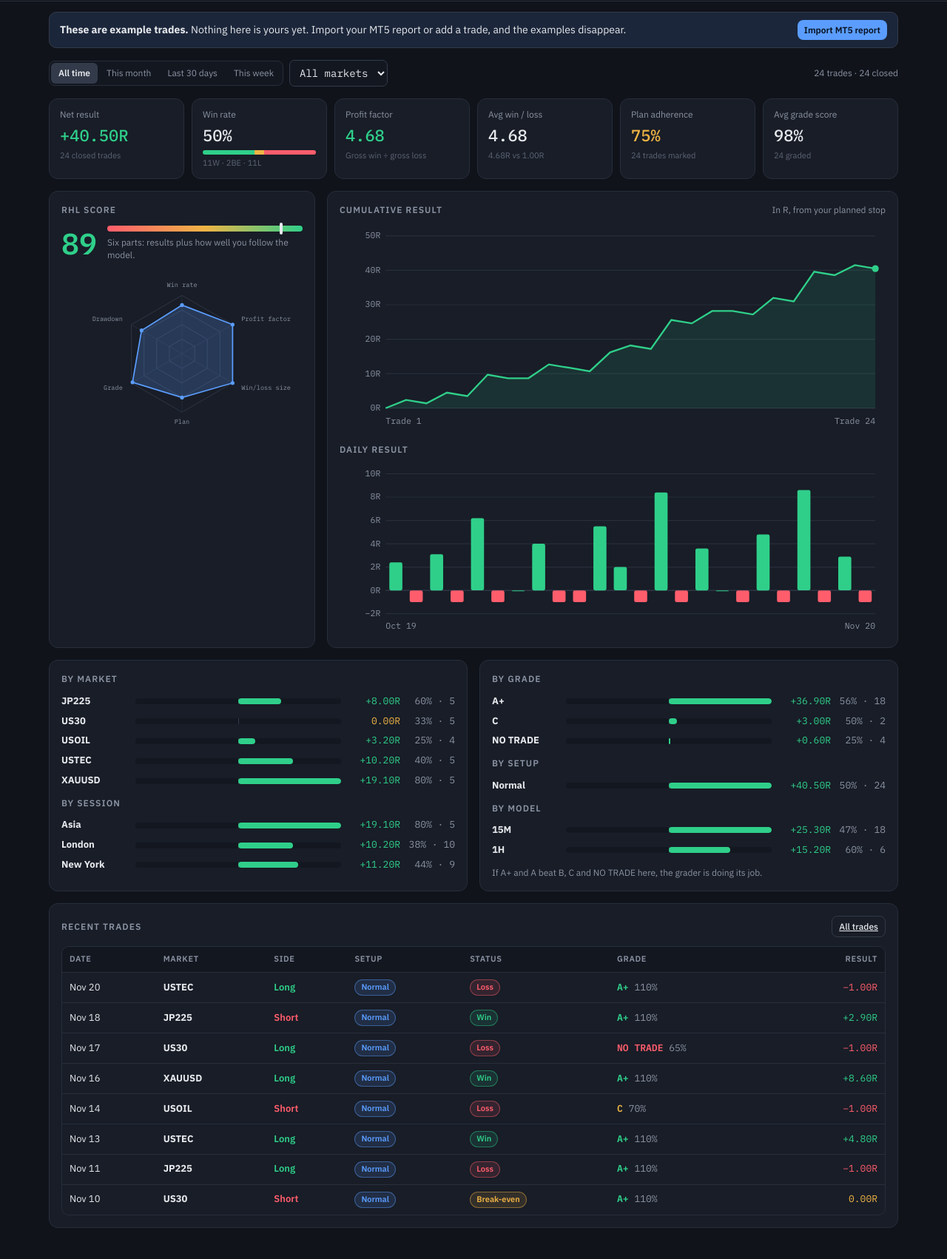
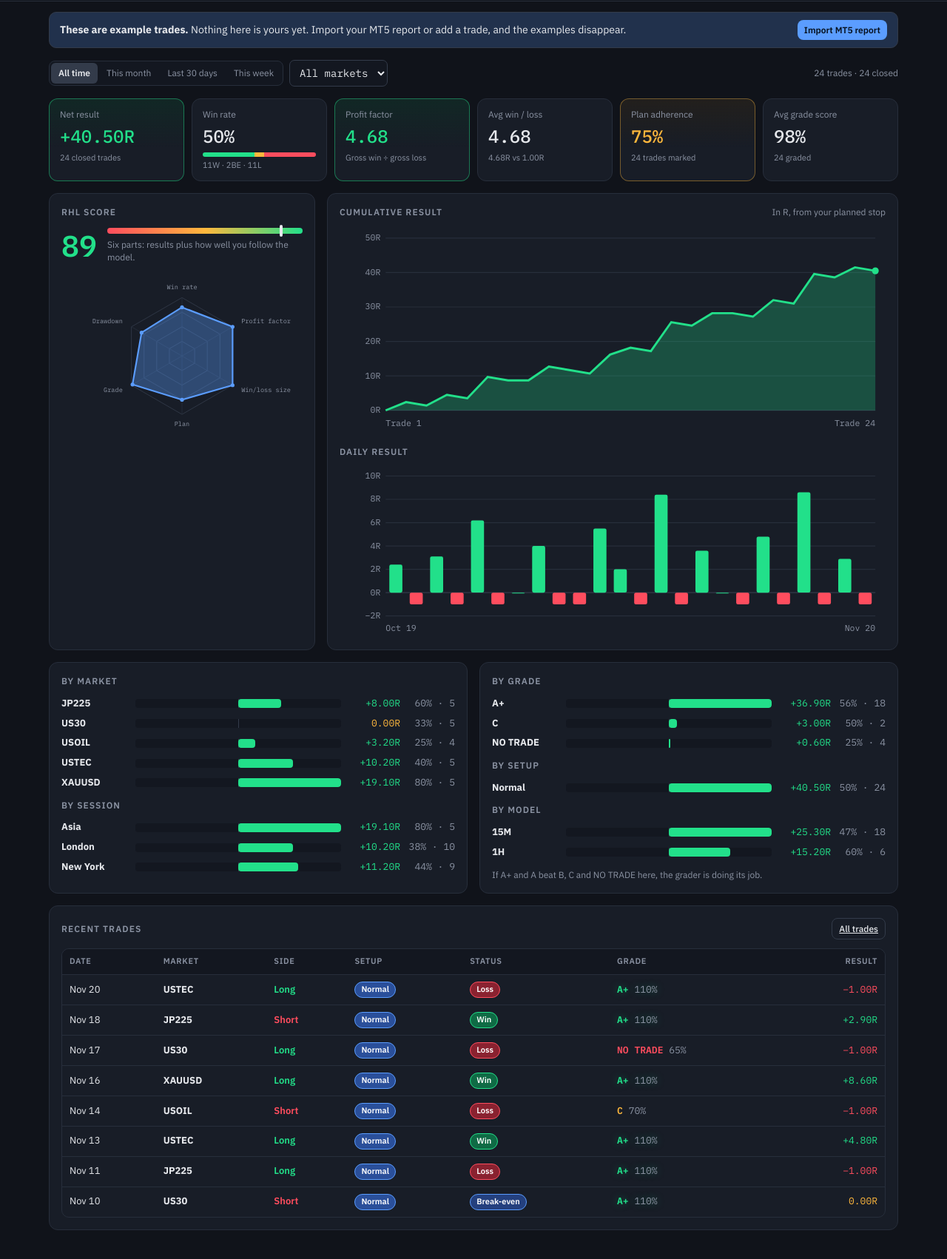
Before and after one commit to Rainford/rhl_fx-media, a plain HTML site: page journal/index.html in a window 1280 px wide. Shown: the part 100-1802 px from the top of the page at 74% size. Drawn offline with nearby package versions, Linux system fonts and the light colour scheme.

Commit message:
Brighter look across the app
Solid win/loss/break-even and setup tags, stronger KPI cards, brighter
charts and grade boxes.

Co-Authored-By: Claude Opus 5.5 <noreply@anthropic.com>
Claude-Session: https://claude.ai/code/session_014TsSr7arP6MbNT9dkjGDk4

```diff
--- a/journal/index.html
+++ b/journal/index.html
@@ -17,8 +17,8 @@
 :root{
   --bg:#10131a; --panel:#181d27; --inset:#131720; --line:#272e3b; --line2:#333b4a;
   --text:#e6e8ec; --mute:#8b93a3; --faint:#5d6576; --accent:#5b9dff;
-  --good:#2fcf8a; --bad:#ff5d6c; --warn:#f0b445; --gold:#ffc42e;
-  --good-bg:rgba(47,207,138,.12); --bad-bg:rgba(255,93,108,.12); --warn-bg:rgba(240,180,69,.12); --acc-bg:rgba(91,157,255,.14);
+  --good:#22e08a; --bad:#ff4d5e; --warn:#ffb83d; --gold:#ffc42e;
+  --good-bg:rgba(34,224,138,.2); --bad-bg:rgba(255,77,94,.2); --warn-bg:rgba(255,184,61,.2); --acc-bg:rgba(91,157,255,.22);
   --sans:"IBM Plex Sans",system-ui,-apple-system,"Segoe UI",sans-serif;
   --mono:"IBM Plex Mono",ui-monospace,Menlo,Consolas,monospace;
   color-scheme:dark;
@@ -80,8 +80,11 @@ label.f input,label.f select{width:100%}
 .kpis{display:grid;grid-template-columns:repeat(auto-fit,minmax(150px,1fr));gap:10px}
 .kpi{background:var(--panel);border:1px solid var(--line);border-radius:12px;padding:12px 14px;display:flex;flex-direction:column;gap:4px;min-width:0}
 .kpi span{font-size:12px;color:var(--mute)}
-.kpi b{font-family:var(--mono);font-size:22px;font-weight:500;font-variant-numeric:tabular-nums}
-.kpi small{font-size:11px;color:var(--faint)}
+.kpi b{font-family:var(--mono);font-size:24px;font-weight:500;font-variant-numeric:tabular-nums}
+.kpi small{font-size:11px;color:var(--mute)}
+.kpi:has(b.g){border-color:rgba(34,224,138,.45);background:linear-gradient(180deg,rgba(34,224,138,.10),var(--panel) 60%)}
+.kpi:has(b.b){border-color:rgba(255,77,94,.45);background:linear-gradient(180deg,rgba(255,77,94,.10),var(--panel) 60%)}
+.kpi:has(b.w){border-color:rgba(255,184,61,.4);background:linear-gradient(180deg,rgba(255,184,61,.08),var(--panel) 60%)}
 .bar2{display:flex;height:6px;border-radius:3px;overflow:hidden;background:var(--inset)}
 .bar2 i{display:block;height:100%}
 
@@ -107,20 +110,20 @@ td.r,th.r{text-align:right}
 tbody tr.click{cursor:pointer}
 tbody tr.click:hover td{background:rgba(255,255,255,.025)}
 .pill{display:inline-block;font-size:11px;font-weight:600;border-radius:99px;padding:2px 8px;border:1px solid var(--line2);color:var(--mute);font-family:var(--sans)}
-.pill.win{color:var(--good);border-color:rgba(47,207,138,.45);background:var(--good-bg)}
-.pill.loss{color:var(--bad);border-color:rgba(255,93,108,.45);background:var(--bad-bg)}
-.pill.be{color:var(--warn);border-color:rgba(240,180,69,.45);background:var(--warn-bg)}
-.pill.open{color:var(--accent);border-color:rgba(91,157,255,.45)}
+.pill.win{color:#fff;border-color:#22e08a;background:#0f6b45}
+.pill.loss{color:#fff;border-color:#ff4d5e;background:#8a2230}
+.pill.be{color:#fff;border-color:#5b9dff;background:#24407e}
+.pill.open{color:#fff;border-color:#5b9dff;background:#1d3566}
 .gr{font-family:var(--mono);font-weight:600}
-.gr.A{color:var(--good)} .gr.B,.gr.C{color:var(--warn)} .gr.N{color:var(--bad)} .gr.U{color:var(--faint);font-weight:400}
-.pill.setup.Normal{color:var(--accent);border-color:rgba(91,157,255,.45);background:var(--acc-bg)}
-.pill.setup.Impulsive{color:var(--gold);border-color:rgba(255,196,46,.45);background:rgba(255,196,46,.1)}
+.gr.A{color:var(--good);text-shadow:0 0 12px rgba(34,224,138,.35)} .gr.B,.gr.C{color:var(--warn)} .gr.N{color:var(--bad)} .gr.U{color:var(--faint);font-weight:400}
+.pill.setup.Normal{color:#fff;border-color:#5b9dff;background:#2a4f9a}
+.pill.setup.Impulsive{color:#1a1300;border-color:#ffc42e;background:#ffc42e}
 .side{font-weight:600}.side.Long{color:var(--good)}.side.Short{color:var(--bad)}
 
 /* breakdown list */
 .blist{display:flex;flex-direction:column;gap:8px}
 .bl{display:grid;grid-template-columns:90px minmax(0,1fr) 70px 64px;gap:10px;align-items:center;font-size:13px}
-.bl .track{height:8px;background:var(--inset);border-radius:4px;position:relative;overflow:hidden}
+.bl .track{height:12px;background:var(--inset);border-radius:4px;position:relative;overflow:hidden}
 .bl .track i{position:absolute;top:0;bottom:0;border-radius:4px}
 .bl .track .mid{position:absolute;left:50%;top:-2px;bottom:-2px;width:1px;background:var(--line2)}
 
@@ -186,8 +189,8 @@ button.ci{cursor:pointer}
 .gradebar{display:flex;align-items:center;justify-content:space-between;gap:10px;padding:10px 12px;border-radius:9px;border:1px solid var(--line2);background:var(--inset)}
 .gradebar b{font-family:var(--mono);font-size:22px}
 .verdict{border-radius:8px;padding:8px 10px;font-weight:600;font-size:13px;border:1px solid}
-.verdict.ok{color:var(--good);border-color:rgba(47,207,138,.4);background:var(--good-bg)}
-.verdict.bad{color:var(--bad);border-color:rgba(255,93,108,.45);background:var(--bad-bg)}
+.verdict.ok{color:#fff;border-color:#22e08a;background:#0f6b45}
+.verdict.bad{color:#fff;border-color:#ff4d5e;background:#8a2230}
 .chips{display:flex;flex-wrap:wrap;gap:6px}
 .chips button{background:var(--inset);border:1px solid var(--line2);border-radius:99px;padding:4px 10px;font-size:12px;color:var(--mute);cursor:pointer}
 .chips button[aria-pressed=true]{color:var(--text);border-color:var(--accent);background:var(--acc-bg)}
@@ -422,7 +425,7 @@ function radar(ax){
     labels+='<text x="'+lx.toFixed(1)+'" y="'+(ly+3).toFixed(1)+'" text-anchor="'+anc+'">'+esc(x.k)+'</text>';
     pts.push((cx+Math.cos(a)*R*x.v/100).toFixed(1)+','+(cy+Math.sin(a)*R*x.v/100).toFixed(1))});
   return '<svg class="chart" viewBox="0 0 '+W+' '+H+'" role="img" aria-label="RHL score breakdown">'+grid+spokes+
-    '<polygon points="'+pts.join(' ')+'" fill="rgba(91,157,255,.22)" stroke="var(--accent)" stroke-width="2"/>'+
+    '<polygon points="'+pts.join(' ')+'" fill="rgba(91,157,255,.35)" stroke="var(--accent)" stroke-width="2.5"/>'+
     pts.map(function(p){var q=p.split(',');return '<circle cx="'+q[0]+'" cy="'+q[1]+'" r="3" fill="var(--accent)"/>'}).join('')+labels+'</svg>';
 }
 function niceTicks(min,max,count){
@@ -445,7 +448,7 @@ function lineChart(seq){
   var last=pts[pts.length-1],col=last.y>=0?'var(--good)':'var(--bad)';
   var xl='<text x="'+L+'" y="'+(H-8)+'">Trade 1</text><text x="'+(W-Rr)+'" y="'+(H-8)+'" text-anchor="end">Trade '+n+'</text>';
   return '<svg class="chart" viewBox="0 0 '+W+' '+H+'" role="img" aria-label="Cumulative result">'+grid+
-    '<path d="'+area+'" fill="'+(last.y>=0?'rgba(47,207,138,.12)':'rgba(255,93,108,.12)')+'"/><path d="'+d+'" fill="none" stroke="'+col+'" stroke-width="2"/>'+
+    '<path d="'+area+'" fill="'+(last.y>=0?'rgba(34,224,138,.26)':'rgba(255,77,94,.26)')+'"/><path d="'+d+'" fill="none" stroke="'+col+'" stroke-width="2.5"/>'+
     '<circle cx="'+X(n).toFixed(1)+'" cy="'+Y(last.y).toFixed(1)+'" r="4" fill="'+col+'"/>'+xl+'</svg>';
 }
 function barChart(days,keys){
@@ -494,7 +497,7 @@ function vDashboard(){
     kpi('Win rate',pct(st.wr),'',st.wins+'W · '+st.be+'BE · '+st.losses+'L',wlBar)+
     kpi('Profit factor',ratio(st.pf),st.pf!=null&&st.pf>=1?'g':st.pf!=null?'b':'','Gross win ÷ gross loss')+
     kpi('Avg win / loss',ratio(st.wl),'',fmtV(st.avgW,null,false)+' vs '+fmtV(st.avgL,null,false))+
-    kpi('Plan adherence',pct(st.adherence),st.adherence!=null&&st.adherence>=.9?'g':st.adherence!=null&&st.adherence<.7?'b':'w',st.planned?st.planned+' trades marked':'Grade trades to track')+
+    kpi('Plan adherence',pct(st.adherence),st.adherence==null?'':st.adherence>=.9?'g':st.adherence<.7?'b':'w',st.planned?st.planned+' trades marked':'Grade trades to track')+
     kpi('Avg grade score',st.avgScore==null?'-':Math.round(st.avgScore)+'%','',st.graded+' graded')+
   '</div>'+
   '<div class="grid-dash">'+
--- a/journal/sw.js
+++ b/journal/sw.js
@@ -1,5 +1,5 @@
 // RHL Journal offline cache. Bump the version when shipping a new build.
-const CACHE = 'rhlj-v8';
+const CACHE = 'rhlj-v9';
 const SHELL = ['./', './index.html', './manifest.webmanifest', './icons/icon-192.png', './icons/icon-512.png', './icons/apple-touch-icon.png'];
 self.addEventListener('install', e => { e.waitUntil(caches.open(CACHE).then(c => c.addAll(SHELL))); self.skipWaiting(); });
 self.addEventListener('activate', e => {
```
